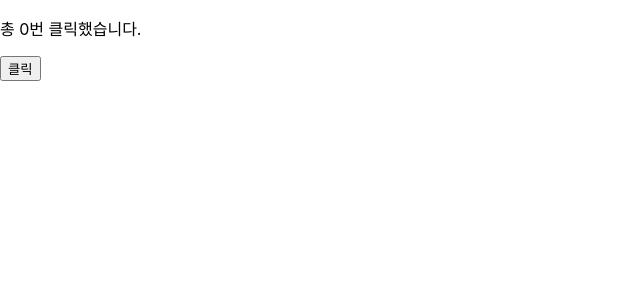
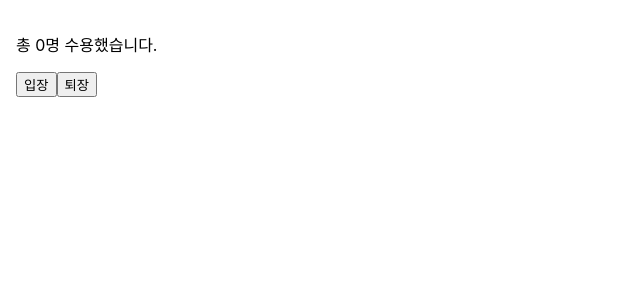
Before and after one commit to idealful/mystudy, a React (Create React App) app in the folder react1/my-app/: page / in a window 1280 px wide. Shown: the top 300 px of the page, without its empty margins (0-640 px from the left). Built offline with nearby package versions, Linux system fonts and the light colour scheme.

Commit message:
(실습) Hooks 사용해보기

```diff
--- /dev/null
+++ b/react1/my-app/src/chapter_07/Accommodate.jsx
@@ -0,0 +1,35 @@
+import React, { useState, useEffect } from 'react';
+import useCounter from './useCounter';
+
+const MAX_CAPACITY = 10;
+
+function Accommodate(props) {
+  const [isFull, setIsFull] = useState(false);
+  const [count, increaseCount, decreaseCount] = useCounter(0);
+
+  useEffect(() => {
+    console.log('==========');
+    console.log('useEffect() is called.');
+    console.log(`isFull: ${isFull}`);
+  });
+
+  useEffect(() => {
+    setIsFull(count >= MAX_CAPACITY);
+    console.log(`Current count value: ${count}`);
+  }, [count]);
+
+  return (
+    <div style={{ padding: 16 }}>
+      <p>{`총 ${count}명 수용했습니다.`}</p>
+
+      <button onClick={increaseCount} disabled={isFull}>
+        입장
+      </button>
+      <button onClick={decreaseCount}>퇴장</button>
+
+      {isFull && <p style={{ color: 'red' }}>정원이 가득찼습니다.</p>}
+    </div>
+  );
+}
+
+export default Accommodate;
--- /dev/null
+++ b/react1/my-app/src/chapter_07/useCounter.jsx
@@ -0,0 +1,12 @@
+import React, { useState } from 'react';
+
+function useCounter(initialValue) {
+  let [count, setCount] = useState(initialValue);
+
+  const increaseCount = () => setCount((count) => count + 1);
+  const decreaseCount = () => setCount((count) => Math.max(count - 1, 0));
+
+  return [count, increaseCount, decreaseCount];
+}
+
+export default useCounter;
--- a/react1/my-app/src/index.js
+++ b/react1/my-app/src/index.js
@@ -7,12 +7,12 @@
 // import Clock from './chapter_04/Clock';
 // import CommentList from './chapter_05/CommentList';
 // import NotificationList from './chapter_06/NotificationList';
-import MyTest02 from './test/Test02';
+import Accommodate from './chapter_07/Accommodate';
 
 const root = ReactDOM.createRoot(document.getElementById('root'));
 root.render(
   <React.StrictMode>
-    <MyTest02 />
+    <Accommodate />
   </React.StrictMode>
 );
 
```
